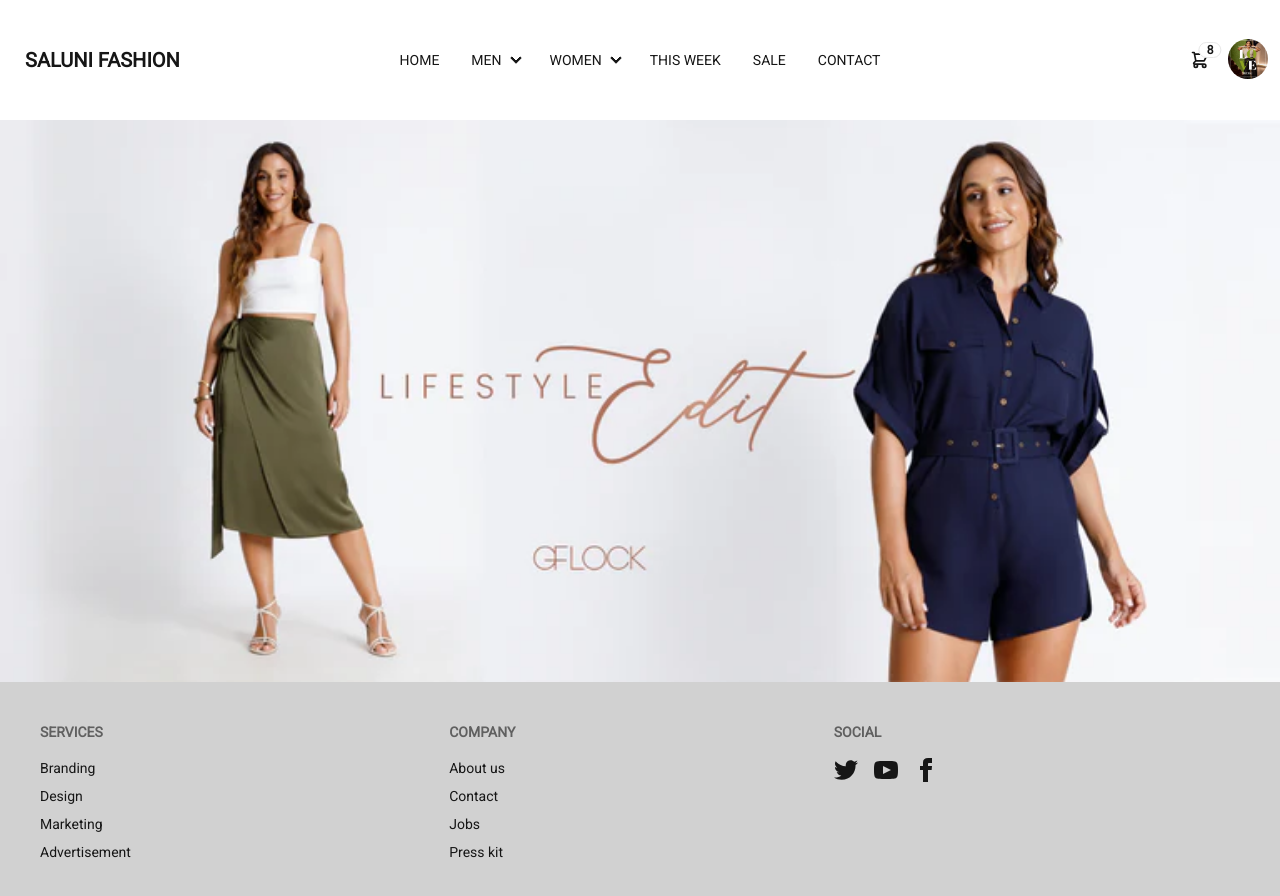
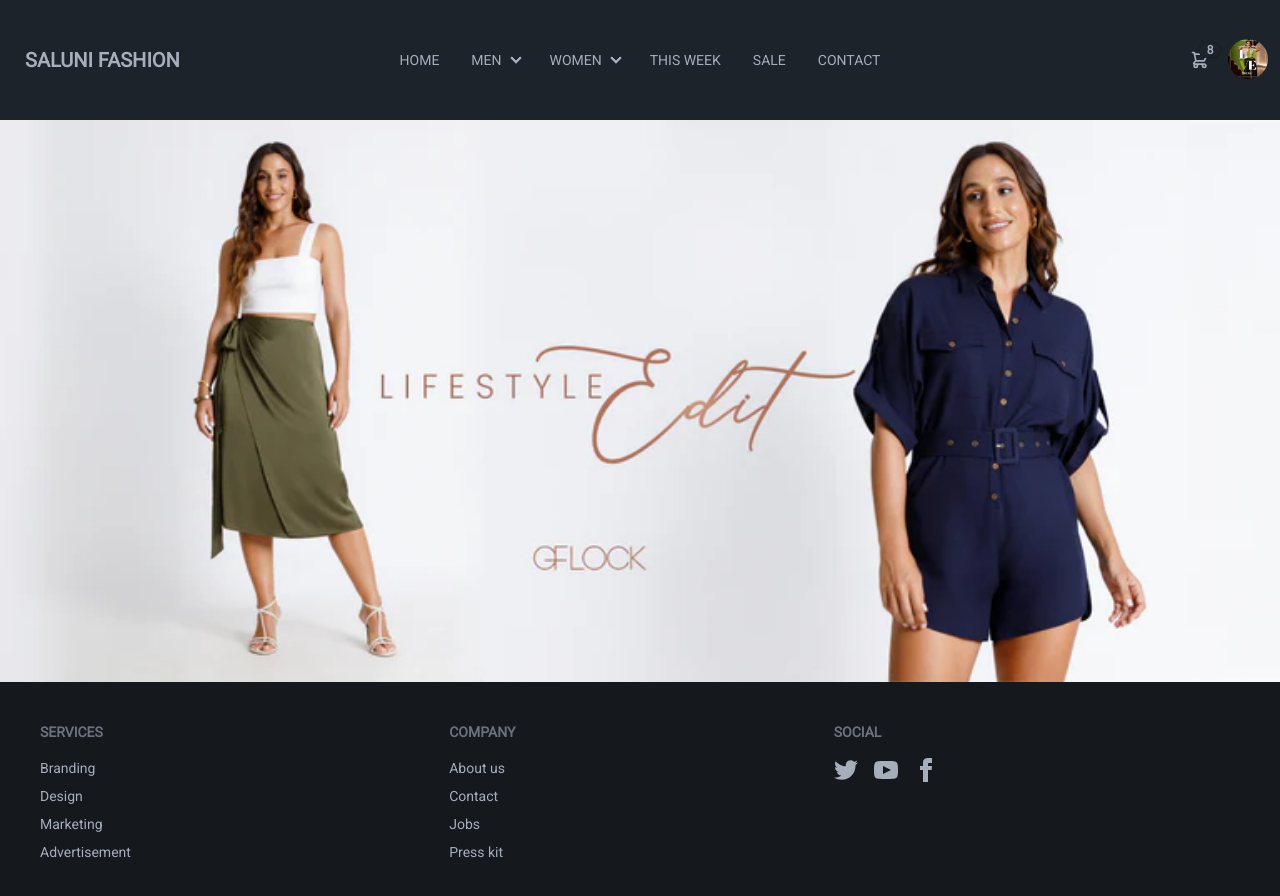
Before and after one commit to BhathiyaPrasad/my-ecommerce-store, a Next.js app: page / in a window 1280 px wide. Shown: the top 896 px of the page. Built offline with nearby package versions, Linux system fonts and the light colour scheme.

Commit message:
changed the themes

```diff
--- a/components/layout/MainLayout.tsx
+++ b/components/layout/MainLayout.tsx
@@ -9,7 +9,7 @@
 
 const MainLayout = ({ children }: MainLayoutProps) => {
   return (
-    <div data-theme="bumblebee">
+    <div data-theme="dark">
       <Header />
       <main>{children}</main>
       <Footer />
```
